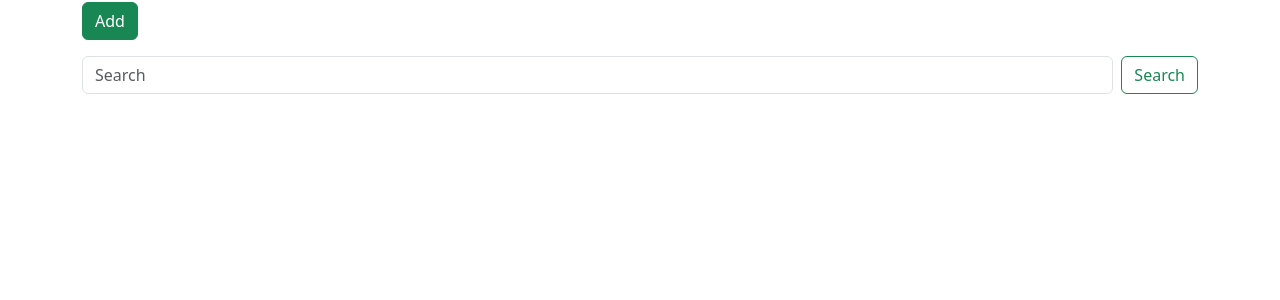
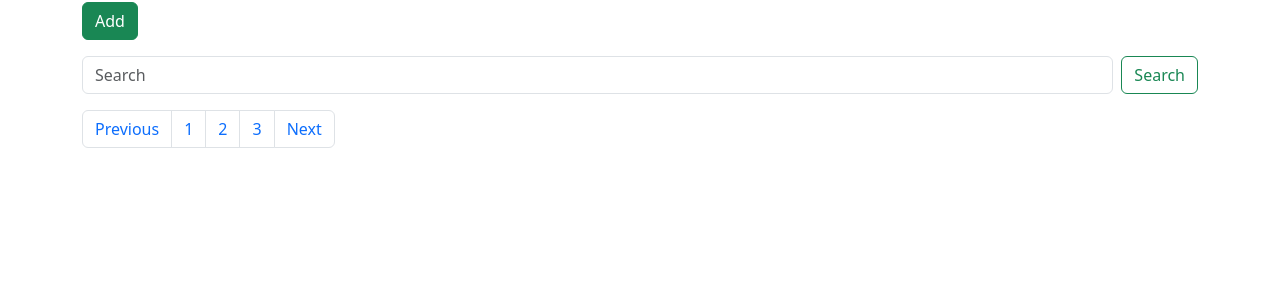
Before and after one commit to Yolshin195/dictionary, a Django app: page /word/ in a window 1280 px wide. Shown: the part 126-426 px from the top of the page. Run offline with Django 5.2, Linux system fonts and the light colour scheme; data that the repository does not hold is empty.

Commit message:
Version: 1.1

```diff
--- a/sentences/templates/sentences/word_list.html
+++ b/sentences/templates/sentences/word_list.html
@@ -7,7 +7,8 @@
 
     <form class="d-flex mt-3" role="search" action="{% url 'word_list' %}" method="post">
         {% csrf_token %}
-        <input name="search_text" value="{{ search_text }}" class="form-control me-2" type="search" placeholder="Search" aria-label="Search">
+        <input name="search_text" value="{{ search_text }}" class="form-control me-2" type="search" placeholder="Search"
+               aria-label="Search">
         <button class="btn btn-outline-success" type="submit">Search</button>
     </form>
     {% if words %}
@@ -24,5 +25,15 @@
         {% endfor %}
     </ul>
     {% endif %}
+
+    <nav aria-label="Page navigation mt-3">
+        <ul class="pagination">
+            <li class="page-item"><a class="page-link" href="#">Previous</a></li>
+            <li class="page-item"><a class="page-link" href="#">1</a></li>
+            <li class="page-item"><a class="page-link" href="#">2</a></li>
+            <li class="page-item"><a class="page-link" href="#">3</a></li>
+            <li class="page-item"><a class="page-link" href="#">Next</a></li>
+        </ul>
+    </nav>
 </div>
 {% endblock %}
```
